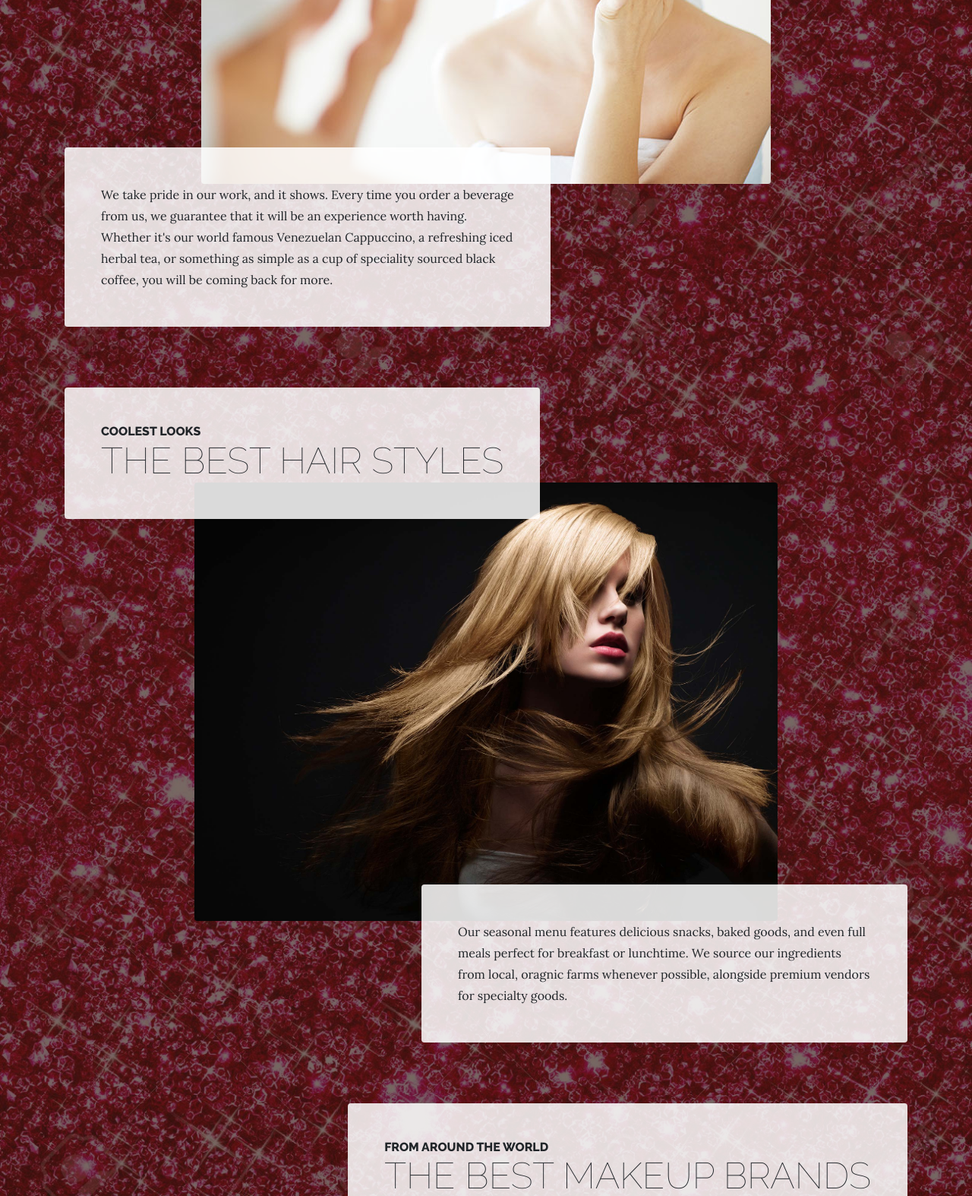
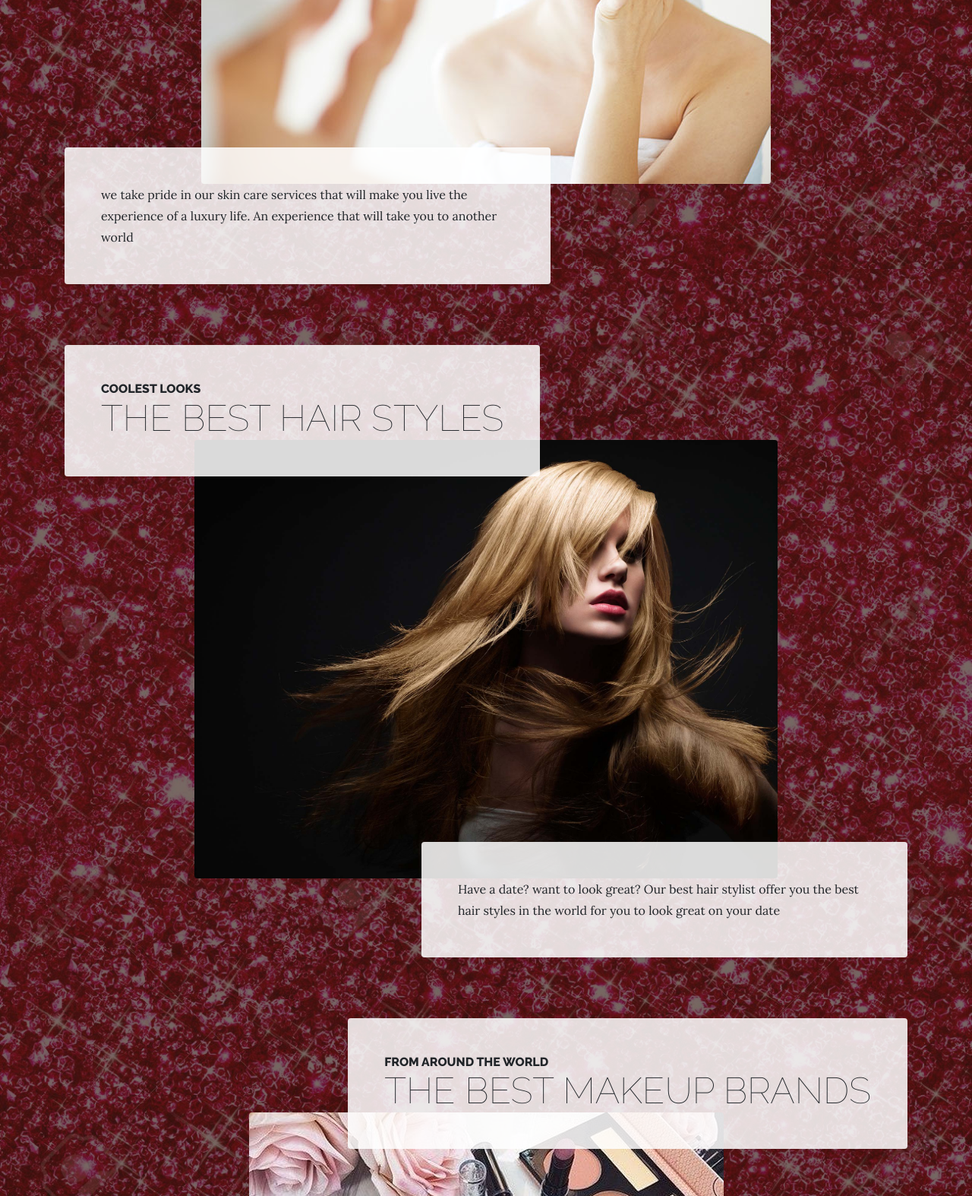
Before and after one commit to Nourkfoury/Lab-database, a PHP site: page /products.php in a window 1280 px wide. Shown: the part 926-2500 px from the top of the page at 76% size. Run offline with PHP 8.4, Linux system fonts and the light colour scheme.

Commit message:
Update products.php

```diff
--- a/lab project/products.php
+++ b/lab project/products.php
@@ -71,7 +71,7 @@
           <img class="product-item-img mx-auto d-flex rounded img-fluid mb-3 mb-lg-0" src="img/products-01.jpg" alt="">
           <div class="product-item-description d-flex mr-auto">
             <div class="bg-faded p-5 rounded">
-              <p class="mb-0">We take pride in our work, and it shows. Every time you order a beverage from us, we guarantee that it will be an experience worth having. Whether it's our world famous Venezuelan Cappuccino, a refreshing iced herbal tea, or something as simple as a cup of speciality sourced black coffee, you will be coming back for more.</p>
+              <p class="mb-0"> we take pride in our skin care services that will make you live the experience of a luxury life. An experience that will take you to another world</p>
             </div>
           </div>
         </div>
@@ -92,7 +92,7 @@
           <img class="product-item-img mx-auto d-flex rounded img-fluid mb-3 mb-lg-0" src="img/products-02.jpg" alt="">
           <div class="product-item-description d-flex ml-auto">
             <div class="bg-faded p-5 rounded">
-              <p class="mb-0">Our seasonal menu features delicious snacks, baked goods, and even full meals perfect for breakfast or lunchtime. We source our ingredients from local, oragnic farms whenever possible, alongside premium vendors for specialty goods.</p>
+              <p class="mb-0"> Have a date? want to look great? Our best hair stylist offer you the best hair styles in the world for you to look great on your date</p>
             </div>
           </div>
         </div>
@@ -113,7 +113,7 @@
           <img class="product-item-img mx-auto d-flex rounded img-fluid mb-3 mb-lg-0" src="img/products-03.jpg" alt="">
           <div class="product-item-description d-flex mr-auto">
             <div class="bg-faded p-5 rounded">
-              <p class="mb-0">Travelling the world for the very best quality coffee is something take pride in. When you visit us, you'll always find new blends from around the world, mainly from regions in Central and South America. We sell our blends in smaller to large bulk quantities. Please visit us in person for more details.</p>
+              <p class="mb-0">Travelling the world for the very best quality makeup is something we take pride in. When you visit us, you'll always find new makeups from around the world. We sell our makeups in smaller to large bulk quantities. Please visit us in person for more details.</p>
             </div>
           </div>
         </div>
```
